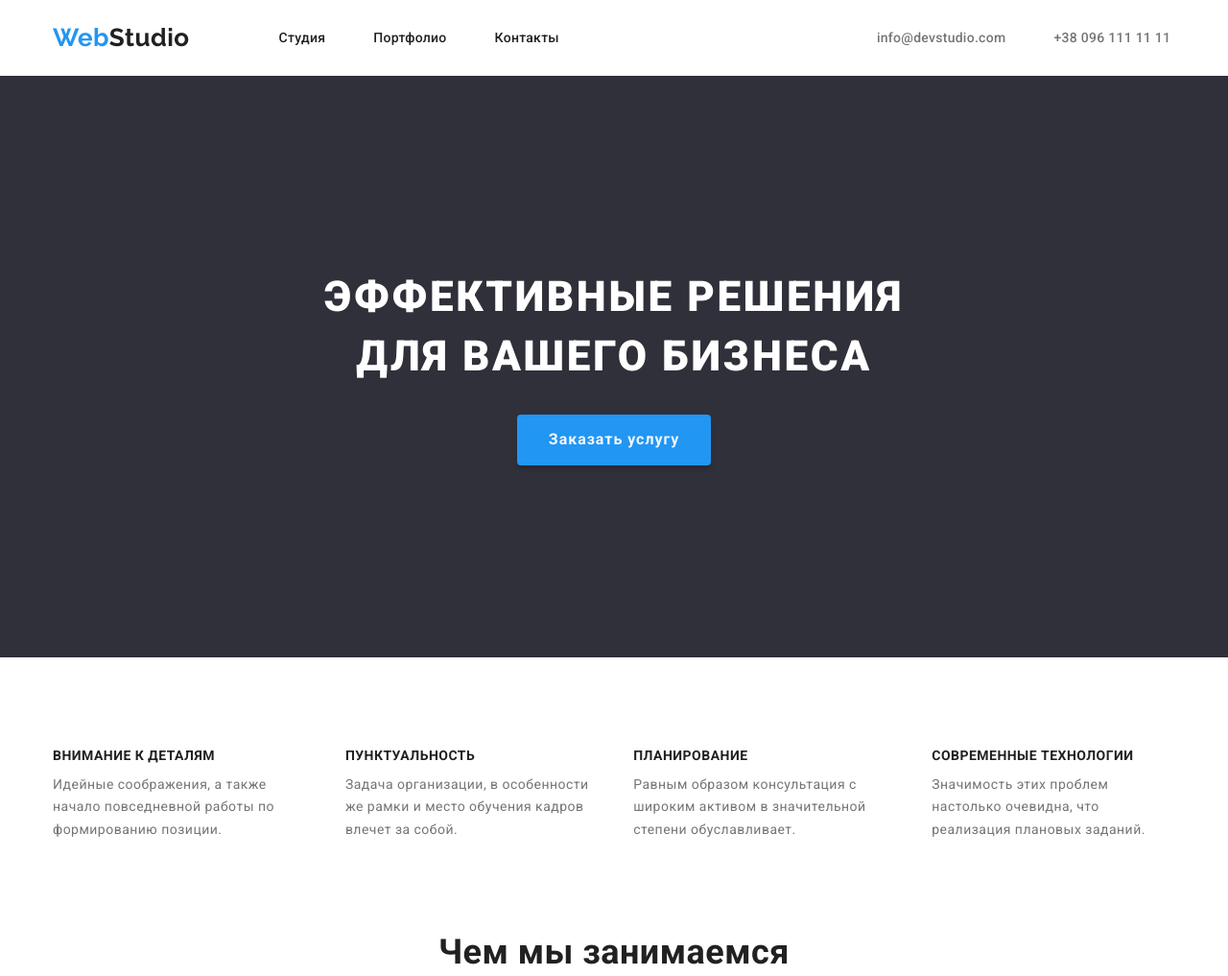
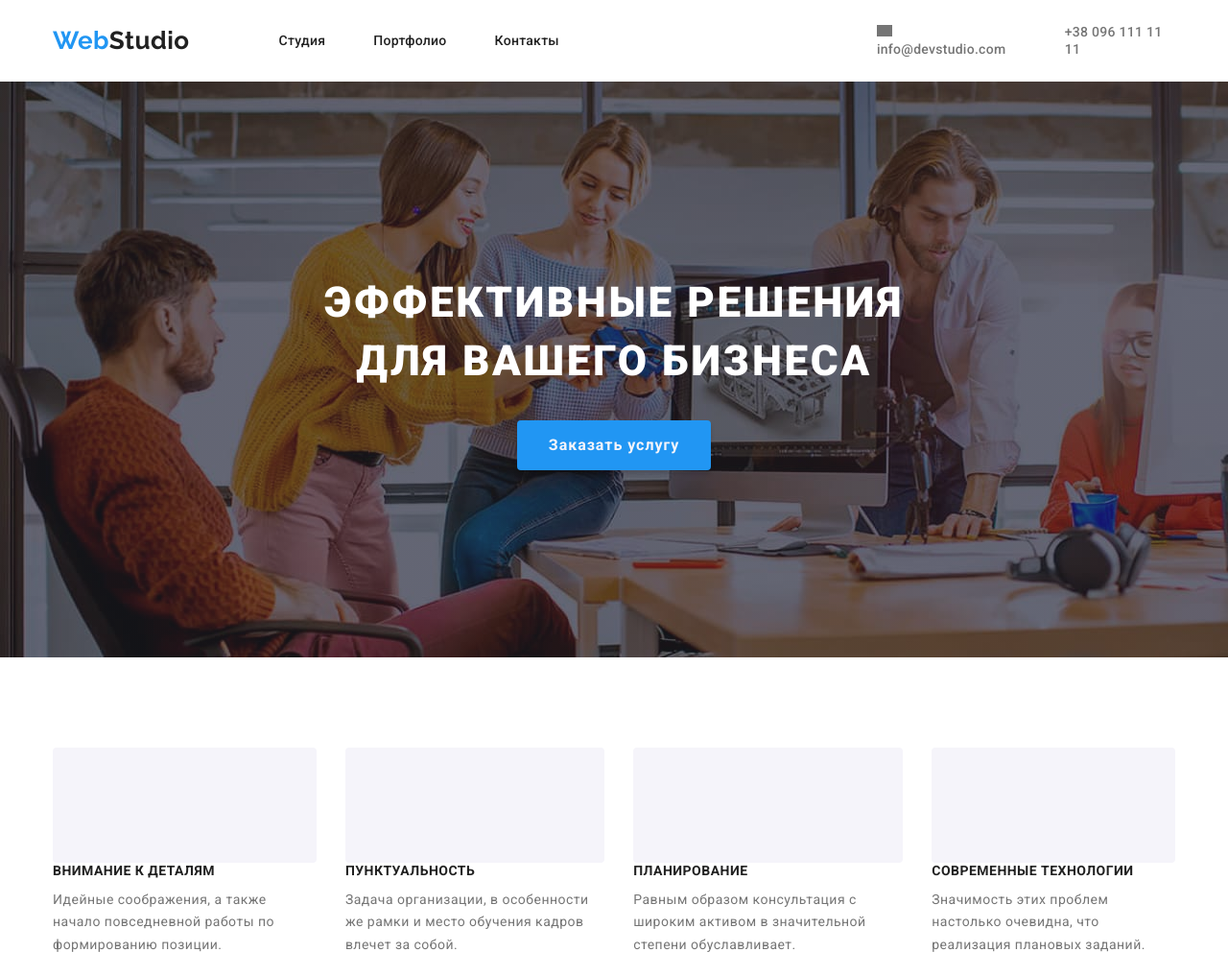
Before and after one commit to MariiaC/goit-markup-hw-04, a plain HTML site: page index.html in a window 1280 px wide. Shown: the top 1017 px of the page at 96% size. Drawn offline with nearby package versions, Linux system fonts and the light colour scheme.

Commit message:
commit-with-tech-problem

```diff
--- a/css/styles.css
+++ b/css/styles.css
@@ -158,12 +158,35 @@ body {
     color: var(--accent-color);
 }
 
-/*первая секция hero*/
+
+.icon-envelope{
+    display: inline-flex;
+    width: 16px;
+    height: 12px;
+    fill: #2196F3;
+    background-repeat: no-repeat;
+    background-position: center;
+    background-size: cover;
+    background-color: #757575;
+   }
+
+
+/*первая секция Hero*/
 
 .hero {
+    height: 600px;
+    max-width: 1600px;
+    margin-left: auto;
+    margin-right: auto;
     padding-bottom: 200px;
     padding-top: 200px;
-    background-color: var(--footer-color);
+    background-repeat:no-repeat;
+    background-position:center;
+    background-size:cover;
+    background: #C4C4C4;
+    background-image: linear-gradient(rgba(47, 48, 58, 0.4),
+                rgba(47, 48, 58, 0.4)),
+                url("../images/hero-img.jpg");
 }
 
 .hero-title {
@@ -214,6 +237,20 @@ body {
 .advantage-item:not(:last-child) {
     margin-right: 30px;
 }
+.advantage-item::before{
+    display: block;
+    content: "";
+    height: 120px;
+    background-color:var(--secondary-background-color);
+    border-radius: 4px;
+    background-repeat: no-repeat;
+    background-position: center;
+    }
+
+.icon-satellite {
+background-image: url();
+
+}
 
 .advantage-list-item {
     font-weight: 700;
@@ -258,7 +295,7 @@ body {
     background-color: var(--secondary-background-color);
 }
 .team-pics{
-    display: flex;
+    display: inline-flex;
 }
 .team-image{
     display: block;
@@ -266,6 +303,11 @@ body {
 
 .team-item:not(:last-child) {
     margin-right: 30px;
+}
+
+.team-item {
+    box-shadow: 0px 1px 3px rgba(0, 0, 0, 0.12), 0px 1px 1px rgba(0, 0, 0, 0.14), 0px 2px 1px rgba(0, 0, 0, 0.2);
+    border-radius: 0px 0px 4px 4px;
 }
 
 .member-description {
--- a/index.html
+++ b/index.html
@@ -39,9 +39,13 @@
         </nav>
         <ul class="contact-nav list">
           <li class="contact-nav-item">
-            <a href="mailto:info@devstudio.com" class="contact-nav-link link"
-              >info@devstudio.com</a
-            >
+            <a href="mailto:info@devstudio.com" class="contact-nav-link link">
+              <svg class="icon-envelope">
+                <!--<use href="./images/icons.svg#icon-envelope"></use>-->
+                <use xlink:href="#icon-envelope" />
+              </svg>
+              info@devstudio.com
+            </a>
           </li>
           <li class="contact-nav-item">
             <a href="tel:+380961111111" class="contact-nav-link link"
```
Also changed, not shown: images/hero-img.jpg (added), images/icons.svg (added), images/symbol-defs.svg (added), 1 other file.
